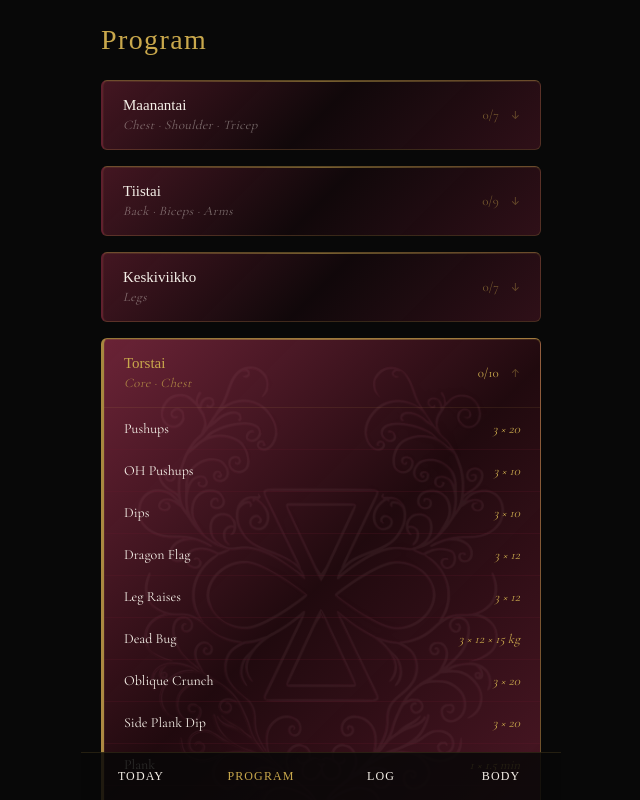
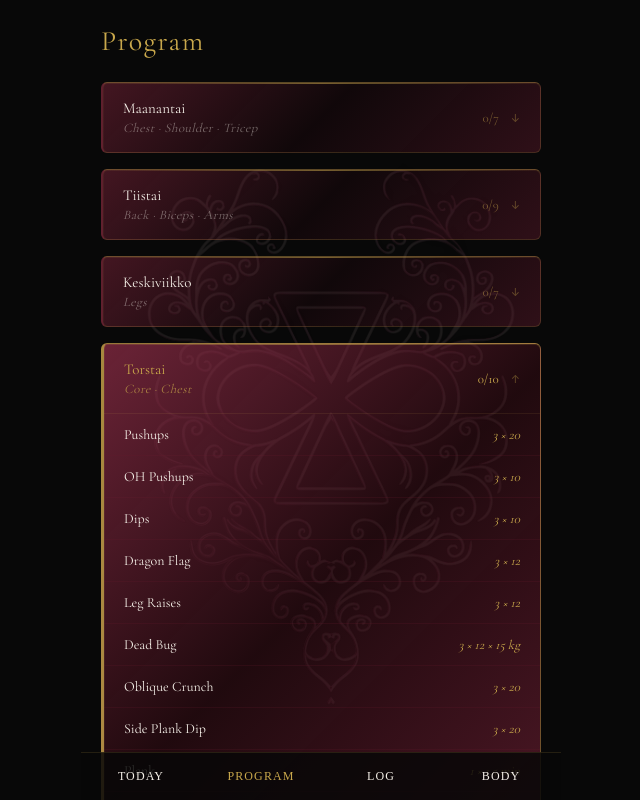
Before and after one commit to juliusduvanovich/Duvaan-Training, a React (Vite) app: page / in a window 1280 px wide. Both pictures are taken after a click on the button "PROGRAM". Shown: the top 800 px of the page, without its empty margins (319-959 px from the left). Built offline with nearby package versions, Linux system fonts and the light colour scheme; a web font is replaced by a local one.

Commit message:
Fix background ornament scroll

```diff
--- a/src/components/ProgramView.jsx
+++ b/src/components/ProgramView.jsx
@@ -2,10 +2,12 @@ import { useState } from 'react'
 
 const BackgroundOrnament = () => (
   <div style={{
-    position: 'absolute',
+    position: 'fixed',
     top: '50%', left: '50%',
     transform: 'translate(-50%, -50%)',
-    pointerEvents: 'none', zIndex: 0
+    pointerEvents: 'none', zIndex: 0,
+    width: '100%',
+    maxWidth: 480
   }}>
     <img src="/duvaan-ornament.png" style={{
       width: '100vw',
@@ -44,11 +46,11 @@ export default function ProgramView({ program, getTodayIndex, isChecked }) {
   }
 
   return (
-    <div className="view" style={{ position: 'relative', overflow: 'hidden' }}>
+    <div className="view" style={{ position: 'relative' }}>
       <BackgroundOrnament />
       <div style={{ position: 'relative', zIndex: 3 }}>
         <h1 style={{
-          fontFamily: "'Uncial Antiqua', serif",
+          fontFamily: "'Cormorant Garamond', serif",
           fontSize: 28, fontWeight: 400,
           color: 'var(--gold)', letterSpacing: '0.05em', marginBottom: 24
         }}>
@@ -71,7 +73,7 @@ export default function ProgramView({ program, getTodayIndex, isChecked }) {
                 <div style={{ display: 'flex', justifyContent: 'space-between', alignItems: 'center', padding: '16px 20px' }}>
                   <div>
                     <p style={{
-                      fontFamily: "'Uncial Antiqua', serif",
+                      fontFamily: "'Cormorant Garamond', serif",
                       fontSize: 15, marginBottom: 3,
                       color: isToday ? 'var(--gold)' : 'var(--text)'
                     }}>
@@ -124,7 +126,7 @@ export default function ProgramView({ program, getTodayIndex, isChecked }) {
 
                 {isOpen && day.rest && (
                   <div style={{ borderTop: '1px solid rgba(107,29,46,0.3)', padding: '16px 20px' }}>
-                    <p style={{ fontFamily: "'Uncial Antiqua', serif", fontSize: 13, color: 'var(--gold)', opacity: 0.6, letterSpacing: '0.05em' }}>
+                    <p style={{ fontFamily: "'Cormorant Garamond', serif", fontStyle: 'italic', fontSize: 13, color: 'var(--gold)', opacity: 0.6, letterSpacing: '0.05em' }}>
                       It's A Lifestyle
                     </p>
                   </div>
--- a/src/components/TodayView.jsx
+++ b/src/components/TodayView.jsx
@@ -10,10 +10,12 @@ const TOASTS = [
 
 const BackgroundOrnament = () => (
   <div style={{
-    position: 'absolute',
+    position: 'fixed',
     top: '50%', left: '50%',
     transform: 'translate(-50%, -50%)',
-    pointerEvents: 'none', zIndex: 0
+    pointerEvents: 'none', zIndex: 0,
+    width: '100%',
+    maxWidth: 480
   }}>
     <img src="/duvaan-ornament.png" style={{
       width: '100vw',
```
